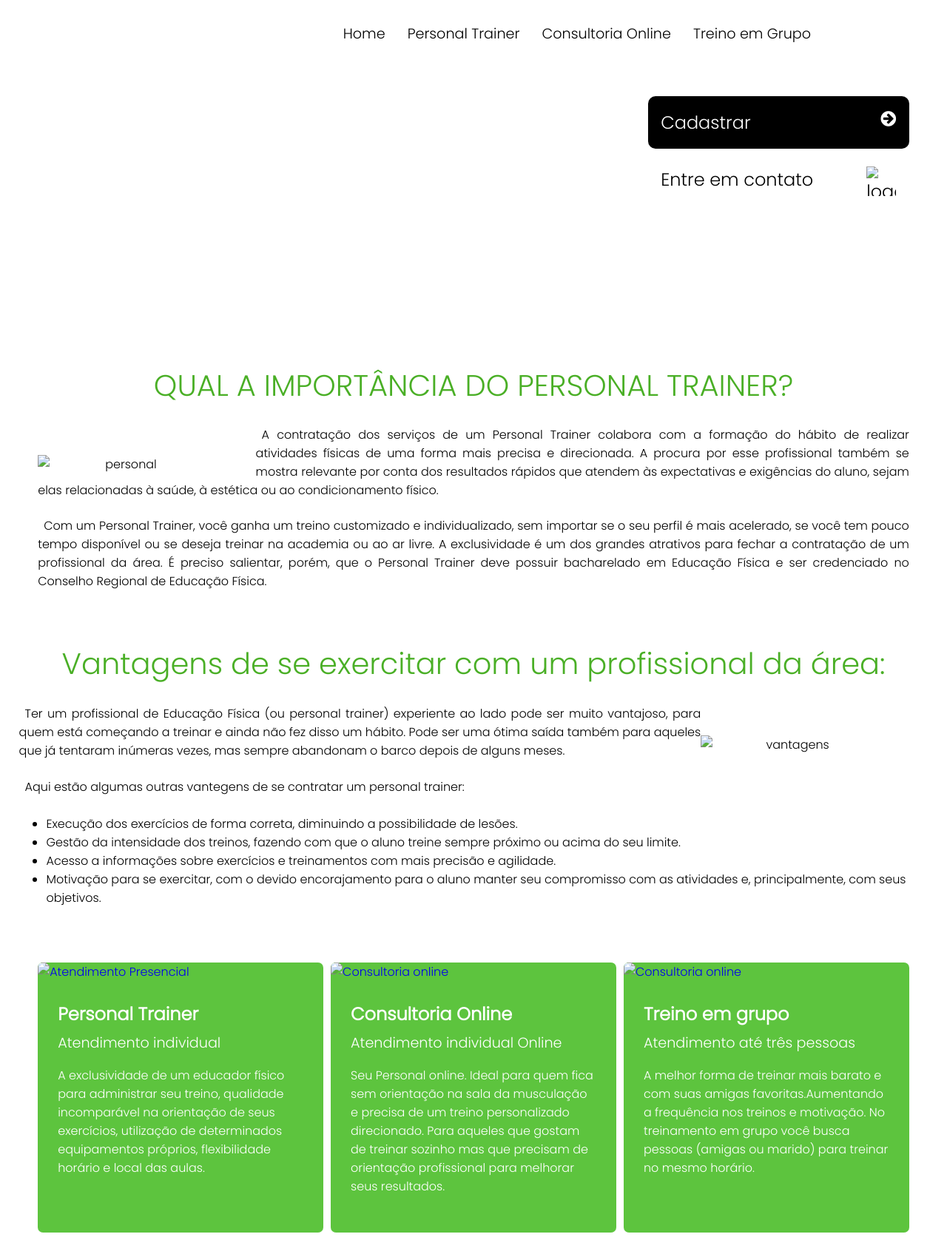
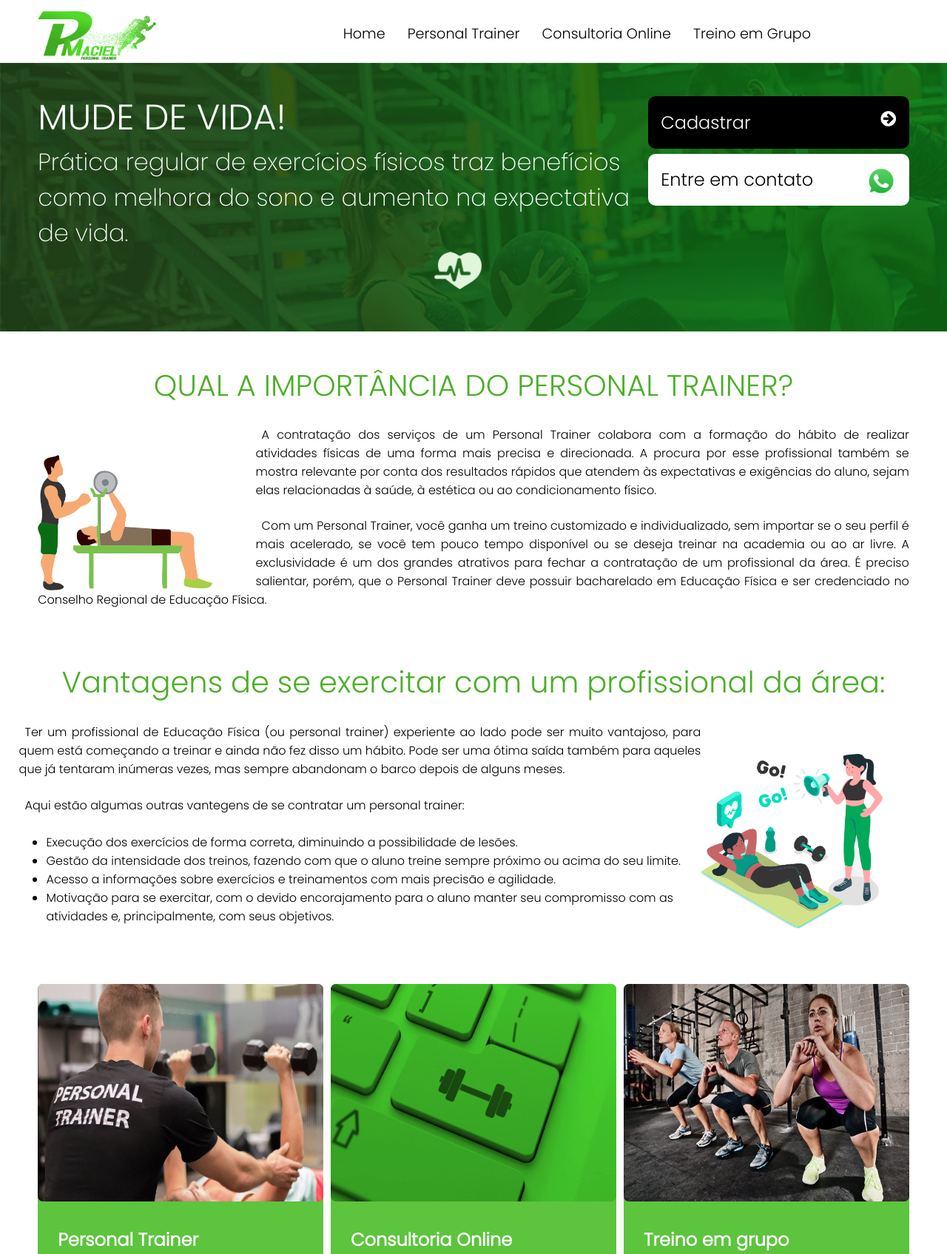
Before and after one commit to RobertoMartins/site-personal-web-I, a plain HTML site: page index.html in a window 1280 px wide. Shown: the part 35-1730 px from the top of the page at 74% size. Drawn offline with nearby package versions, Linux system fonts and the light colour scheme; files that its build step writes are made by us from their sources.

Commit message:
Corrigindo links dos diretorios.

```diff
--- a/index.html
+++ b/index.html
@@ -9,12 +9,12 @@
     <meta name="keywords" content="Emagrecimento, Treino, Personal,Consultoria online">
     <meta name="robots" content="index, follow">
     <meta name="author" content="Roberto Martins">
-    <link rel="stylesheet" href="css/global.css">
+    <link rel="stylesheet" href="styles/global.css">
     <link href="https://stackpath.bootstrapcdn.com/font-awesome/4.7.0/css/font-awesome.min.css" rel="stylesheet"
         integrity="sha384-wvfXpqpZZVQGK6TAh5PVlGOfQNHSoD2xbE+QkPxCAFlNEevoEH3Sl0sibVcOQVnN" crossorigin="anonymous">
     <link href='https://fonts.googleapis.com/css?family=Lato:400,300,700' rel='stylesheet' type='text/css'>
     <link href="https://fonts.googleapis.com/css?family=Noto+Sans+JP|Raleway|Roboto&display=swap" rel="stylesheet">
-    <link rel="icon" href="img/icon-pm.png">
+    <link rel="icon" href="images/icon-pm.png">
     <link href="https://fonts.googleapis.com/css2?family=Poppins:wght@200;300&display=swap" rel="stylesheet">
     <script src="https://ajax.googleapis.com/ajax/libs/jquery/3.4.1/jquery.min.js">$('.whatsapp').fadeOut();</script>
 </head>
@@ -53,7 +53,7 @@
 
             <div class="btn  bg-white "><a
                     href="https://api.whatsapp.com/send?phone=5564992725465&text=Queria uma informação sobre um serviço"
-                    class="btn-sobre">Entre em contato<img src=img/whatsapp.png alt="logo whataspp"></a></div>
+                    class="btn-sobre">Entre em contato<img src=images/whatsapp.png alt="logo whataspp"></a></div>
         </div>
     </div>
     <!--/BANNER TOPO-->
@@ -61,7 +61,7 @@
 
     <div class="importancia container">
         <h2>QUAL A IMPORTÂNCIA DO PERSONAL TRAINER?</h2>
-        <img src="img/personal.png" alt="personal" />
+        <img src="images/personal.png" alt="personal" />
         <p>A contratação dos serviços de um Personal Trainer colabora com a formação do hábito de realizar atividades
             físicas de
             uma forma mais precisa e direcionada. A procura por esse profissional também se mostra relevante por conta
@@ -81,7 +81,7 @@
 
     <div class="vantagens container">
         <h2>Vantagens de se exercitar com um profissional da área:</h2>
-        <img src="img/personal2.png" alt="vantagens">
+        <img src="images/personal2.png" alt="vantagens">
         <p>Ter um profissional de Educação Física (ou personal trainer) experiente ao lado pode ser muito vantajoso,
             para quem está começando a treinar e ainda não fez disso um hábito. Pode ser uma ótima saída também para
             aqueles que já tentaram inúmeras vezes, mas sempre abandonam o barco depois de alguns meses.</p>
@@ -101,7 +101,7 @@
         <!--SERVIÇOS-->
 
         <article class="servico bg-black-smooth" id="serv1">
-            <a href="personal.html"><img src="img/serv-1.jpg" alt="Atendimento Presencial"></a>
+            <a href="personal.html"><img src="images/serv-1.jpg" alt="Atendimento Presencial"></a>
             <div class="inner">
                 <a href="personal.html">Personal Trainer</a>
                 <h4>Atendimento individual</h4>
@@ -112,7 +112,7 @@
             </div>
         </article>
         <article class="servico bg-black-smooth" id="serv2">
-            <a href="consultoria.html"><img src="img/serv-2.jpg" alt="Consultoria online"></a>
+            <a href="consultoria.html"><img src="images/serv-2.jpg" alt="Consultoria online"></a>
             <div class="inner">
                 <a href="consultoria.html">Consultoria Online</a>
                 <h4>Atendimento individual Online</h4>
@@ -124,7 +124,7 @@
             </div>
         </article>
         <article class="servico bg-black-smooth" id="serv3">
-            <a href="grupo.html"><img src="img/serv-3.jpg" alt="Consultoria online"></a>
+            <a href="grupo.html"><img src="images/serv-3.jpg" alt="Consultoria online"></a>
             <div class="inner">
                 <a href="grupo.html">Treino em grupo</a>
                 <h4>Atendimento até três pessoas</h4>
--- a/scripts/geraTexto.js
+++ b/scripts/geraTexto.js
@@ -9,7 +9,7 @@ var sexo = localStorage.getItem("sexo");
 function montarTexto(){
     var conteudo = document.getElementById("concluido");
 
-    conteudo.innerHTML="<h2>Cadastro efetuado com sucesso!</h2><img src='img/concluido.jpg'>"+
+    conteudo.innerHTML="<h2>Cadastro efetuado com sucesso!</h2><img src='images/concluido.jpg'>"+
     "<p>Parabens <strong>"+nome+"</strong> seu cadastro foi efetuado com sucesso.</p>"+
     "<p>Fique atento no seu email <strong>"+email+"</strong>, você irá receber dicas de treino "+
     "especificas para quem é do sexo <strong>"+sexo+"</strong> e leva uma vida <strong>"+atividade+"</strong>.</p>";
--- a/styles/global.css
+++ b/styles/global.css
@@ -18,7 +18,7 @@ img{max-width: 100%;}
 .space{margin-top: 120px;}
 /*Cabecalho*/
 .cabecalho{ height: 120px ;position:fixed; background: #fff; margin: 0; z-index: 1;}
-.logo{width: 100px; height:90px ; float: left; background:url(../img/logo-mobile.png) center center/ 100px no-repeat; font-size: 0;}
+.logo{width: 100px; height:90px ; float: left; background:url(../images/logo-mobile.png) center center/ 100px no-repeat; font-size: 0;}
 .btn-menu{width: 50px; height: 50px; float: right; text-align: center; color: white; border-radius:50px ; cursor: pointer; margin-top: 5px;}
 
 /*MENU*/
@@ -31,7 +31,7 @@ img{max-width: 100%;}
 .menu li a:hover{ border:1px solid #4aaf26;}
 
 /*Banner*/
-.banner{ background: url(../img/fundo-banner.png) no-repeat fixed; height: 50%;}
+.banner{ background: url(../images/fundo-banner.png) no-repeat fixed; height: 50%;}
 .title{width: 100%;}
 .title  h2{font-size: 1.7em; color:#fff; font-weight: 500; margin: 0; }
 .title h3{font-size: 1em; color:#fff;font-weight: 100;}
@@ -130,7 +130,7 @@ img{max-width: 100%;}
 
 /* LARGE DEVICES - WIDE SCREENS*/
 @media screen and (min-width: 1240px) {
-    .logo{width: 160px; float: left; background:url(../img/logo.png) center center/ 160px no-repeat; font-size: 0;}
+    .logo{width: 160px; float: left; background:url(../images/logo.png) center center/ 160px no-repeat; font-size: 0;}
     .importancia img{width: 20%;}
     .servicos{grid-template-rows: 1fr ; grid-template-columns: 1fr 1fr 1fr;}
     .vantagens img{width: 20%;}
@@ -141,28 +141,28 @@ img{max-width: 100%;}
 
 @keyframes changeBackgroundImageDesk{
     0% {
-        background: url(../img/c-verde.png) no-repeat;
+        background: url(../images/c-verde.png) no-repeat;
     }
 
     50% {
-        background: url(../img/c-branco.png)no-repeat;
+        background: url(../images/c-branco.png)no-repeat;
     }
 
     100%{
-        background: url(../img/c-verde.png)no-repeat;
+        background: url(../images/c-verde.png)no-repeat;
     }
 }
 
 @keyframes changeBackgroundImage{
     0% {
-        background: url(../img/c-verde-mob.png) no-repeat;
+        background: url(../images/c-verde-mob.png) no-repeat;
     }
 
     50% {
-        background: url(../img/c-branco-mob.png)no-repeat;
+        background: url(../images/c-branco-mob.png)no-repeat;
     }
 
     100%{
-        background: url(../img/c-verde-mob.png)no-repeat;
+        background: url(../images/c-verde-mob.png)no-repeat;
     }
 }
```
Also changed, not shown: cadastro.html (+3 -3 lines), checkout.html (+2 -2 lines), consultoria.html (+3 -4 lines), grupo.html (+3 -4 lines), personal.html (+4 -4 lines).
